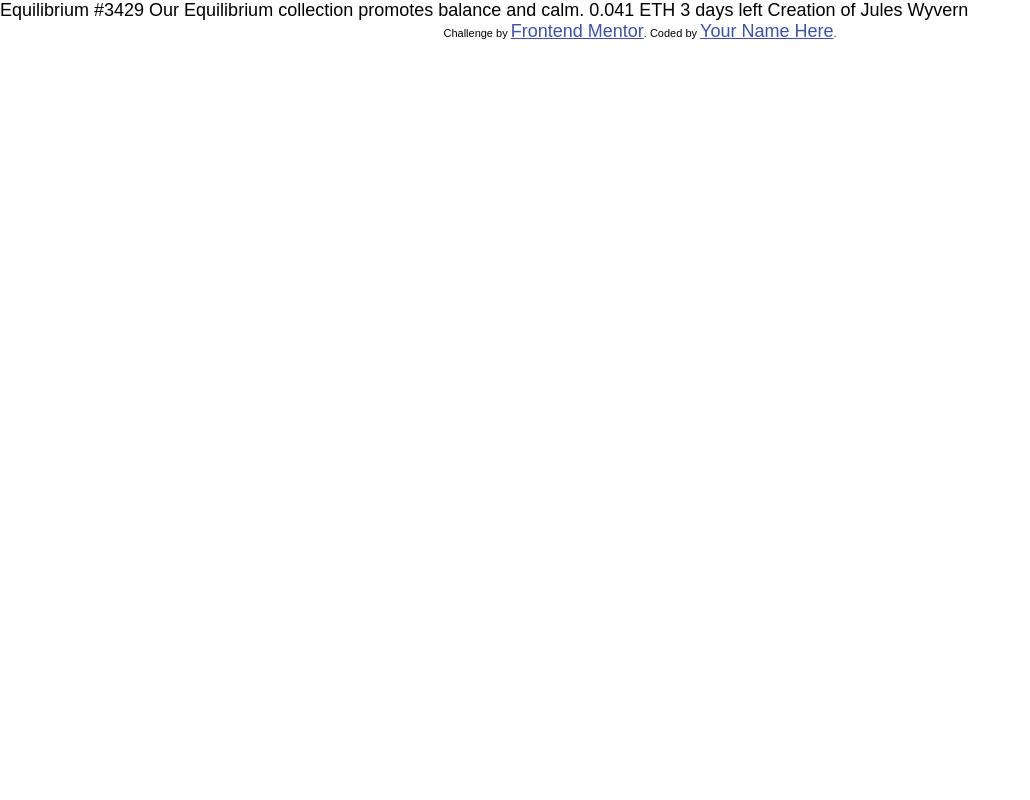
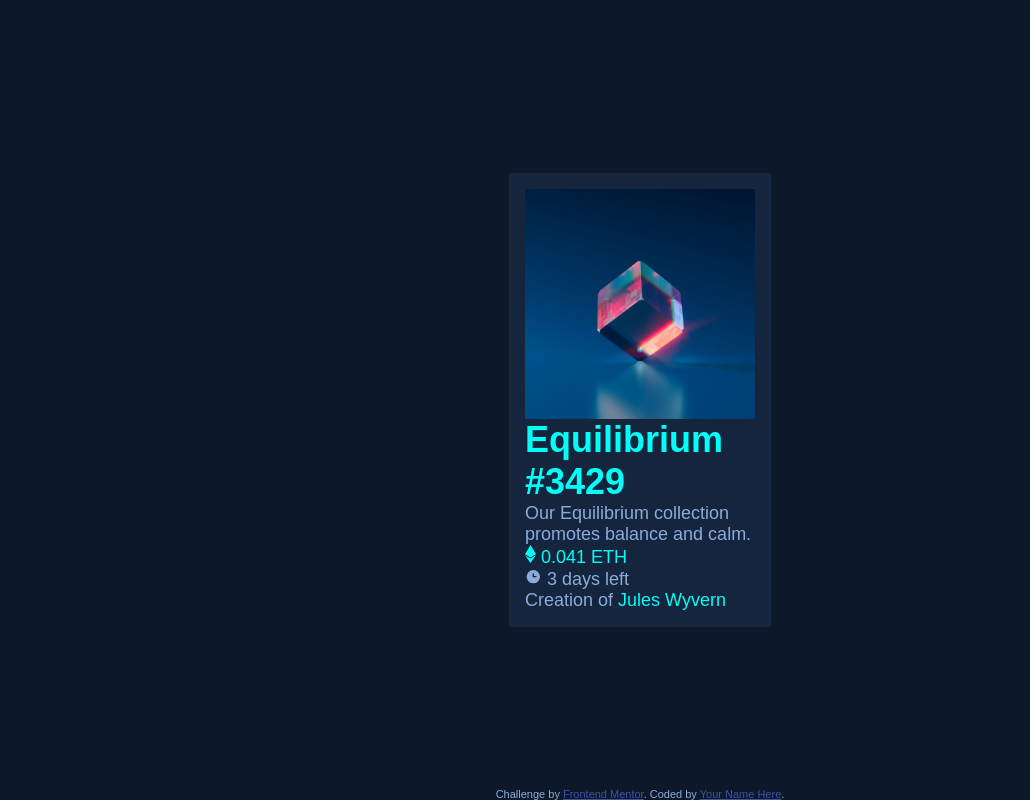
Before and after one commit to leopaul29/frontendmentor-nft-preview-card-component-main, a plain HTML site: page index.html in a window 1280 px wide. Shown: the whole page, without its empty margins (0-1030 px from the left). Drawn offline with Linux system fonts and the light colour scheme.

Commit message:
skeleton

```diff
--- a/index.html
+++ b/index.html
@@ -1,8 +1,10 @@
 <!DOCTYPE html>
 <html lang="en">
+
 <head>
   <meta charset="UTF-8">
-  <meta name="viewport" content="width=device-width, initial-scale=1.0"> <!-- displays site properly based on user's device -->
+  <meta name="viewport" content="width=device-width, initial-scale=1.0">
+  <!-- displays site properly based on user's device -->
 
   <link rel="stylesheet" href="style.css">
   <link rel="icon" type="image/png" sizes="32x32" href="./images/favicon-32x32.png">
@@ -11,24 +13,50 @@
 
   <!-- Feel free to remove these styles or customise in your own stylesheet 👍 -->
   <style>
-    .attribution { font-size: 11px; text-align: center; }
-    .attribution a { color: hsl(228, 45%, 44%); }
+    .attribution {
+      font-size: 11px;
+      text-align: center;
+    }
+
+    .attribution a {
+      color: hsl(228, 45%, 44%);
+    }
   </style>
 </head>
+
 <body>
-
-  Equilibrium #3429
-
-  Our Equilibrium collection promotes balance and calm.
-
-  0.041 ETH
-  3 days left
-
-  Creation of Jules Wyvern
+  <div class="card">
+    <img src="images/image-equilibrium.jpg" alt="equilibrium" class="card__image">
+    <div class="card__header">
+      <h1 class="card__title primary-text">
+        Equilibrium #3429
+      </h1>
+    </div>
+    <div class="card__main">
+      <div class="card__main__description">
+        Our Equilibrium collection promotes balance and calm.
+      </div>
+      <div class="card__price primary-text">
+        <img src="images/icon-ethereum.svg" alt="equilibrium" class="eth-icon">
+        0.041 ETH
+      </div>
+      <div class="card__dayleft">
+        <img src="images/icon-clock.svg" alt="time-icon" class="time-icon">
+        3 days left
+      </div>
+    </div>
+    <div class="card__footer">
+      <div class="card__avatar"></div>
+      <div class="card__footer__description">
+        Creation of <span class="primary-text">Jules Wyvern</span>
+      </div>
+    </div>
+  </div>
 
   <div class="attribution">
     Challenge by <a href="https://www.frontendmentor.io?ref=challenge" target="_blank">Frontend Mentor</a>.
     Coded by <a href="#">Your Name Here</a>.
   </div>
 </body>
+
 </html>
--- a/style.css
+++ b/style.css
@@ -17,7 +17,31 @@
   padding: 0;
   margin: 0;
   box-shadow: none;
+}
+
+body {
+  background-color: var(--main-bg-color);
+  color: var(--primary-soft-blue);
   font-family: "Outfit", sans-serif;
   font-size: 18px;
   font-weight: 300;
+  display: flex;
+  justify-content: center;
+  align-items: center;
+  min-height: 100vh;
+  min-width: 100vw;
 }
+.attribution {
+  position: absolute;
+  bottom: 0;
+}
+.primary-text {
+  color: var(--primary-cyan);
+}
+.card {
+  background-color: var(--card-bg-color);
+  width: 230px;
+  padding: 16px;
+  display: flex;
+  flex-direction: column;
+}
```
